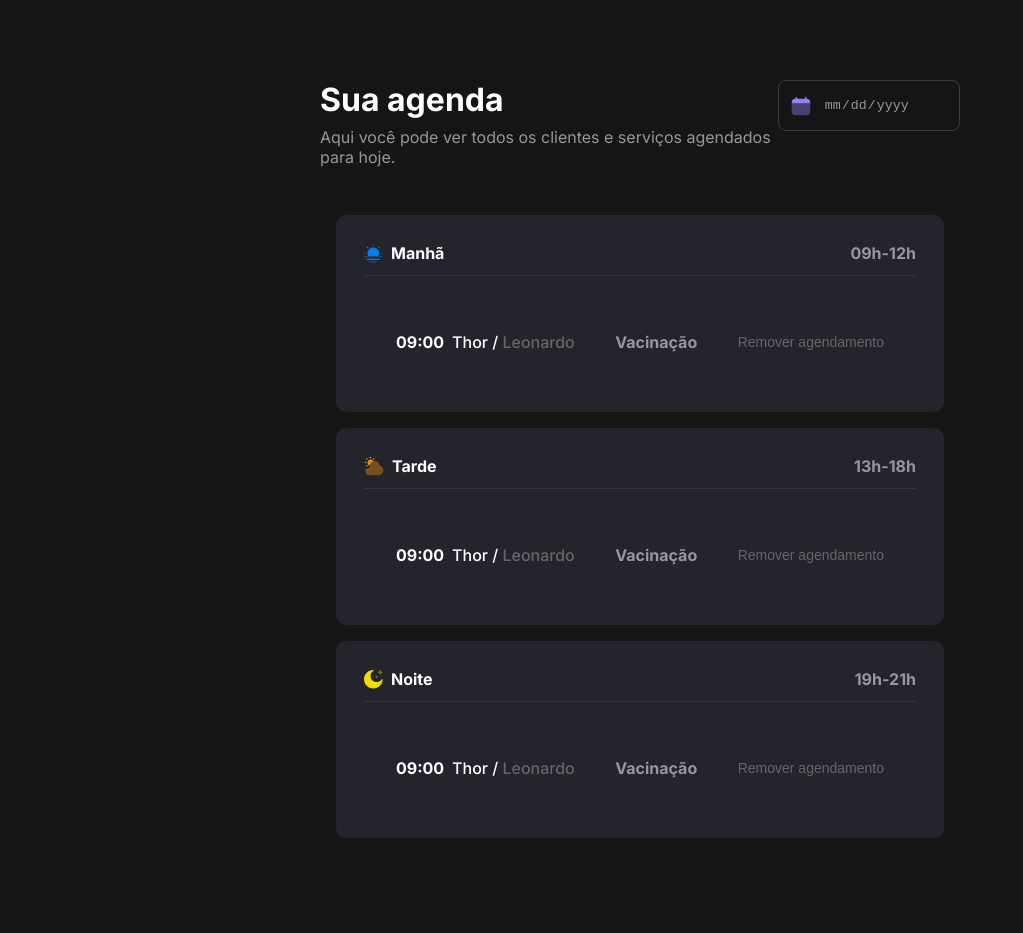
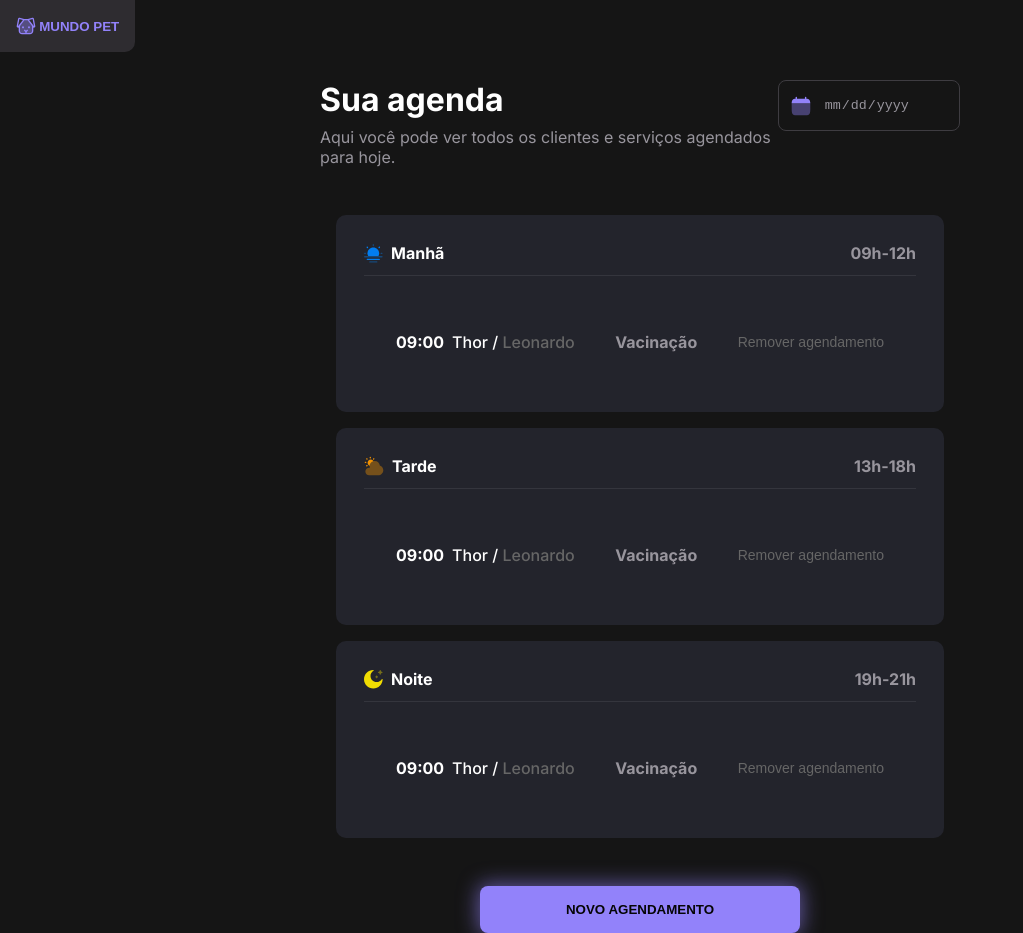
Before and after one commit to leonardoSzarblewski/agendamento-pet, a React (Vite) app: page / in a window 1280 px wide. Shown: the whole page, without its empty margins (0-1023 px from the left). Before the commit the page ends 854 px from the top, so only its background shows below. Built offline with nearby package versions, Linux system fonts and the light colour scheme.

Commit message:
feat: add SchedulingButton component and integrate it into Home page

```diff
--- /dev/null
+++ b/src/components/SchedulingButton.tsx
@@ -0,0 +1,15 @@
+import "./schedulingButton.modules.css";
+
+type Props = {
+  onClick: () => void;
+};
+
+export function SchedulingButton({ onClick }: Props) {
+  return (
+    <div className="container-button">
+      <button className="buttonScheduling" onClick={onClick}>
+        NOVO AGENDAMENTO
+      </button>
+    </div>
+  );
+}
--- /dev/null
+++ b/src/components/schedulingButton.modules.css
@@ -0,0 +1,23 @@
+.container-button {
+  display: flex;
+  justify-content: center;
+  margin-top: 2rem;
+}
+
+.buttonScheduling {
+  width: 50%;
+  background-color: #9282fa;
+  border: none;
+  padding: 1rem;
+  border-radius: 0.5rem;
+  font-weight: 900;
+  color: #050505;
+  box-shadow: 0 0 20px 2px rgba(146, 130, 250, 0.6);
+  transition: box-shadow 0.3s ease;
+
+  cursor: pointer;
+}
+
+.buttonScheduling:hover {
+  box-shadow: 0 0 20px 2px rgba(146, 130, 250, 0.8);
+}
--- a/src/page/Home.tsx
+++ b/src/page/Home.tsx
@@ -1,18 +1,31 @@
 import { DailySchedule } from "../components/DailySchedule";
+import { SchedulingButton } from "../components/SchedulingButton";
+import { useNavigate } from "react-router-dom";
+
 import "./homeModules.css";
 
 import sun from "../assets/sun.svg";
 import cloud from "../assets/cloud.svg";
 import moon from "../assets/moon.svg";
+import { ButtonPet } from "../components/ButtonPet";
 
 export function Home() {
+  const navigate = useNavigate();
+
+  function navigateScheduling() {
+    navigate("/agendamento");
+  }
+
   return (
+    <div>
+      <ButtonPet />
       <div className="container">
         <div className="container-header">
           <div className="agenda-info">
             <h1>Sua agenda</h1>
             <p>
-            Aqui você pode ver todos os clientes e serviços agendados para hoje.
+              Aqui você pode ver todos os clientes e serviços agendados para
+              hoje.
             </p>
           </div>
           <div>
@@ -24,6 +37,9 @@ export function Home() {
           <DailySchedule icon={cloud} period={"Tarde"} time={"13h-18h"} />
           <DailySchedule icon={moon} period={"Noite"} time={"19h-21h"} />
         </div>
+
+        <SchedulingButton onClick={navigateScheduling} />
+      </div>
     </div>
   );
 }
--- /dev/null
+++ b/src/page/SchedulingForm.tsx
@@ -0,0 +1,3 @@
+export function SchedulingForm() {
+  return <h1>teste</h1>;
+}
```
Lines whose indentation alone changed are shown as unchanged.
